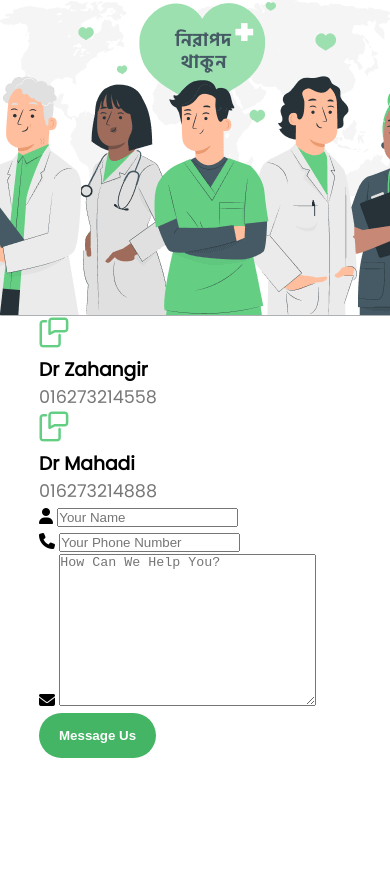
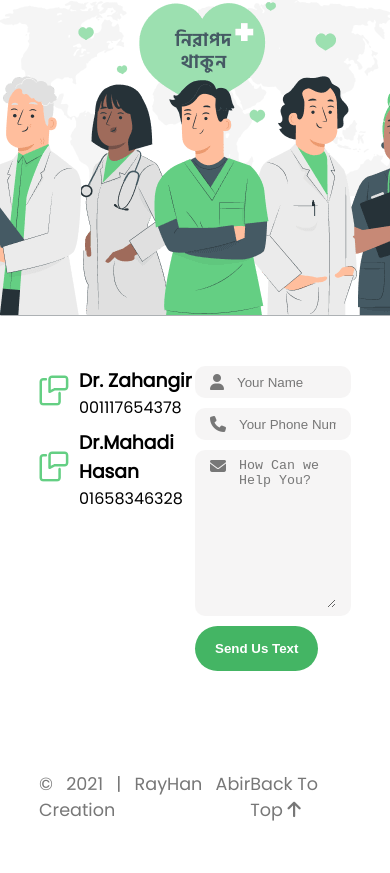
Before and after one commit to rayhanabir/covid-care, a plain HTML site: page index.html in a window 390 px wide. Shown: the part 4243-5116 px from the top of the page. Before the commit the page ends 5051 px from the top, so only its background shows below. Drawn offline with Linux system fonts and the light colour scheme.

Commit message:
design done, responsive kora hoy ni

```diff
--- a/index.html
+++ b/index.html
@@ -161,22 +161,22 @@
                         <div class="number__image">
                             <img src="images/number.svg" alt="">
                         </div>
-                       <div class="dr__name">
-                            <h3>Dr Zahangir</h3>
-                            <p class="description">016273214558</p>
+                        <div>
+                            <h3 class="dr__name">Dr. Zahangir</h3>
+                            <p class="dr__number">001117654378</p>
                         </div>
                     </div>
                     <div class="single__number">
                         <div class="number__image">
                             <img src="images/number.svg" alt="">
                         </div>
-                    <div class="dr__name">
-                         <h3>Dr Mahadi</h3>
-                         <p class="description">016273214888</p>
+                        <div>
+                            <h3 class="dr__name">Dr.Mahadi Hasan</h3>
+                            <p class="dr__number">01658346328</p>
                         </div>
                     </div>
                 </div>
-            <!-- input form -->
+
                     <div>
                         <form action="">
                             <div class="form__input">
@@ -201,7 +201,7 @@
                                 <i class="fas fa-envelope"></i>
                                 <textarea
                                   name="message"
-                      placeholder="How Can We Help You?"
+                                  placeholder="How Can we Help You?"
                                   cols="30"
                                   rows="10"
                                   autocomplete="off"
@@ -209,14 +209,30 @@
                               </div>
                               <button type="submit" class="banner__button">
                                 <a href="https://farhan-nahid.web.app/" target="_blank"
-                      >Message Us</a
+                                  >Send Us Text</a
                                 >
                               </button>
+
                         </form>
                     </div>
+
            </div>
+
+
         </section>
+        <!-- contct us end -->
 
     </main>
+
+    <!-- footer start -->
+
+    <footer class="container">
+        <p class="description">&copy; 2021 | RayHan Abir Creation</p>
+        <p>
+          <a href="#" class="description"
+            >Back To Top <i class="fas fa-arrow-up"></i
+          ></a>
+        </p>
+    </footer>
 </body>
 </html>
--- a/style.css
+++ b/style.css
@@ -123,7 +123,7 @@ nav{
 
 /* banner section style start */
 
-#banner,.about{
+#banner,.about, .contact{
     display: grid;
     grid-template-columns: repeat(2, 1fr);
 }
@@ -317,3 +317,62 @@ nav{
 .contact__image img{
     width: 600px;
 }
+
+/* contact start */
+
+.contact{
+   margin-top: 50px;
+}
+.single__number{
+    display: flex;
+    align-items: center;
+    margin-bottom: 8px;
+}
+.number__image{
+    margin-right: 10px;
+}
+
+.form__input {
+    background-color: var(--bg-color);
+    padding: 8px 15px;
+    margin-bottom: 10px;
+    border-radius: 10px;
+    display: flex;
+  }
+
+  .form__input i {
+    margin-right: 13px;
+    color: var(--text-color);
+  }
+
+input,
+textarea {
+  border: 0;
+  width: 100%;
+  background-color: #cac5c500;
+}
+
+input::-webkit-outer-spin-button,
+input::-webkit-inner-spin-button {
+  -webkit-appearance: none;
+  margin: 0;
+}
+
+input[type="number"] {
+  -moz-appearance: textfield;
+}
+
+input:focus,
+textarea:focus {
+  outline: 0;
+}
+
+input::placeholder,
+textarea::placeholder {
+  color: var(--text-color);
+}
+
+footer{
+    display: flex;
+    justify-content: space-between;
+}
```
Lines whose indentation alone changed are shown as unchanged.
